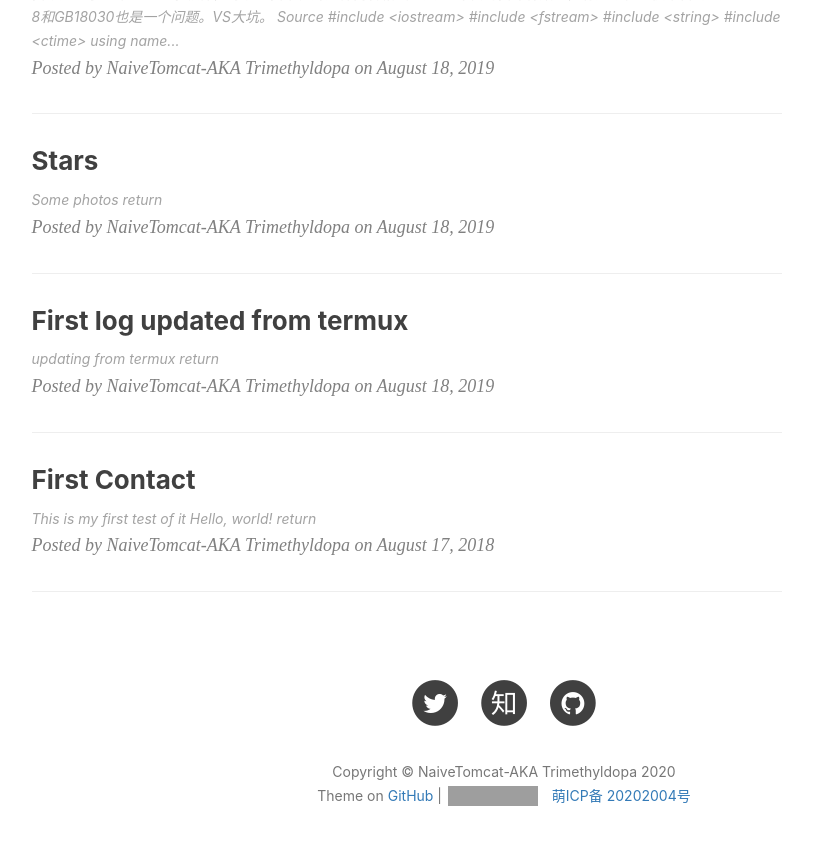
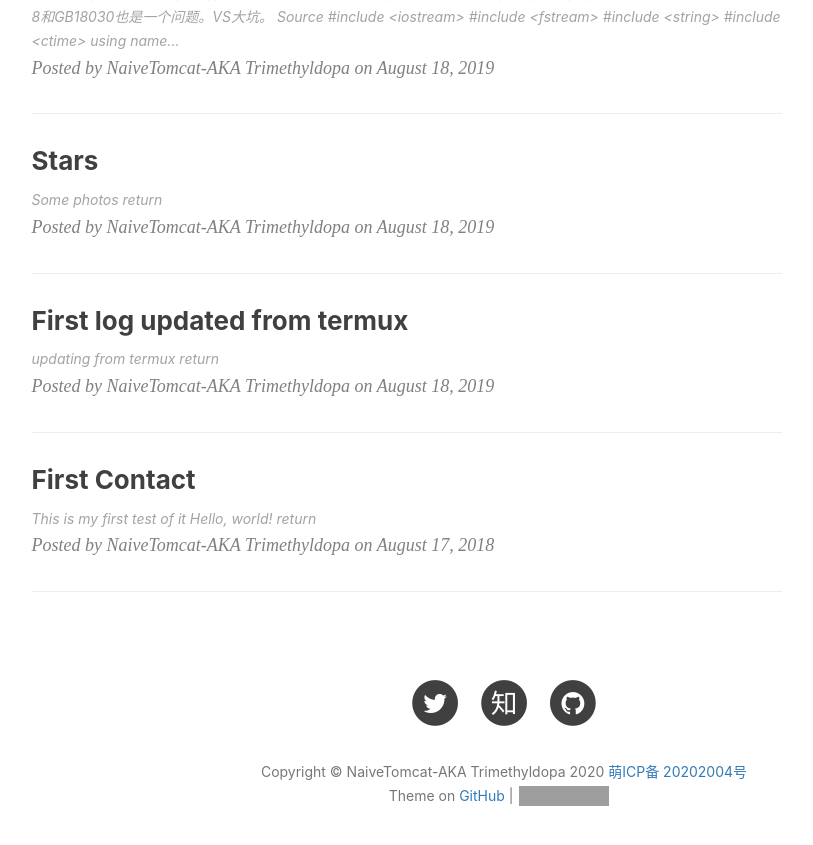
Before and after one commit to NaiveTomcat/blog, a Jekyll site: the page built from index.html, in a window 1280 px wide and 900 px high, scrolled down 1716 px. Shown: the top 845 px of the window, without its empty margins (136-949 px from the left). Built offline with Jekyll 4.4.1, drawn with Linux system fonts in a browser that asks for light colours; nearby versions of some CDN libraries; a script that is not in the unit is left out; the list of posts is cut into pages by our own code; comment, search, counter and statistics services are not loaded; part of the change alters nothing that is shown; grey boxes are pictures that could not be loaded.

```diff
--- a/_includes/footer.html
+++ b/_includes/footer.html
@@ -91,7 +91,8 @@
                     {% endif %}
                 </ul>
                 <p class="copyright text-muted">
-                    Copyright &copy; {{ site.title }} {{ site.time | date: '%Y' }}
+                    Copyright &copy; {{ site.title }} {{ site.time | date: '%Y' }}  <a href="https://icp.gov.moe" target="_blank">萌ICP备 </a><a href="https://icp.gov.moe/?keyword=20202004" target="_blank"> 20202004号</a>
+
                     <br>
                     Theme on <a href="{{ site.github_repo }}">GitHub</a> |
                     <iframe
@@ -99,7 +100,6 @@
                         frameborder="0" scrolling="0" width="100px" height="20px"
                         src="https://ghbtns.com/github-btn.html?user={{ site.github_username }}&repo={{ site.github_username }}.github.io&type=star&count=true" >
                     </iframe>
-                    <a href="https://icp.gov.moe" target="_blank">萌ICP备 </a><a href="https://icp.gov.moe/?keyword=20202004" target="_blank"> 20202004号</a>
 
                 </p>
             </div>
```
